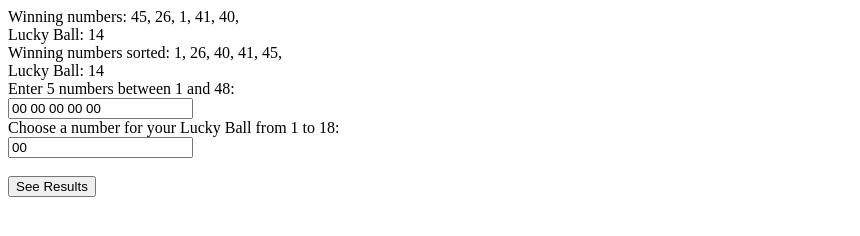
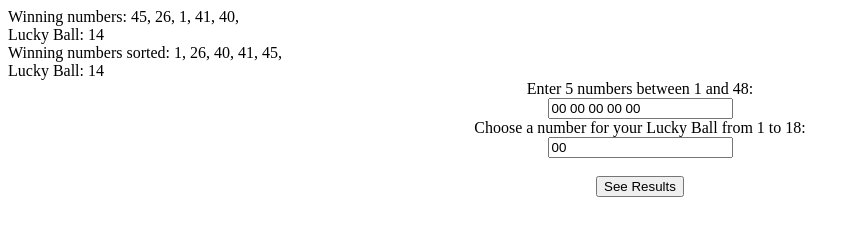
Before and after one commit to angelsjeffrey/hw4, a plain HTML site: page index.html in a window 1280 px wide. Shown: the whole page, without its empty margins (0-860 px from the left). Drawn offline with Linux system fonts and the light colour scheme.

Commit message:
Update index.html

```diff
--- a/index.html
+++ b/index.html
@@ -36,13 +36,20 @@ document.write("\n Lucky Ball: \n", LuckyBall, "\n");
 
 
 <form inputnums>
-Enter 5 numbers between 1 and 48: <br>
-<input type="text" id="nums" value="00 00 00 00 00"><br>
-Choose a number for your Lucky Ball from 1 to 18: <br>
-<input type="text" id="lucky" value="00"><br><br>
+<center>
+Enter 5 numbers between 1 and 48:
+<br>
+<input type="text" id="nums" value="00 00 00 00 00">
+<br>
+Choose a number for your Lucky Ball from 1 to 18:
+<br>
+<input type="text" id="lucky" value="00">
+<br><br>
 <button onclick="ViewWinnings()">
 	See Results
 </button>
+</center>
+</form>
 
 <script>
 function ViewWinnings() {
```
